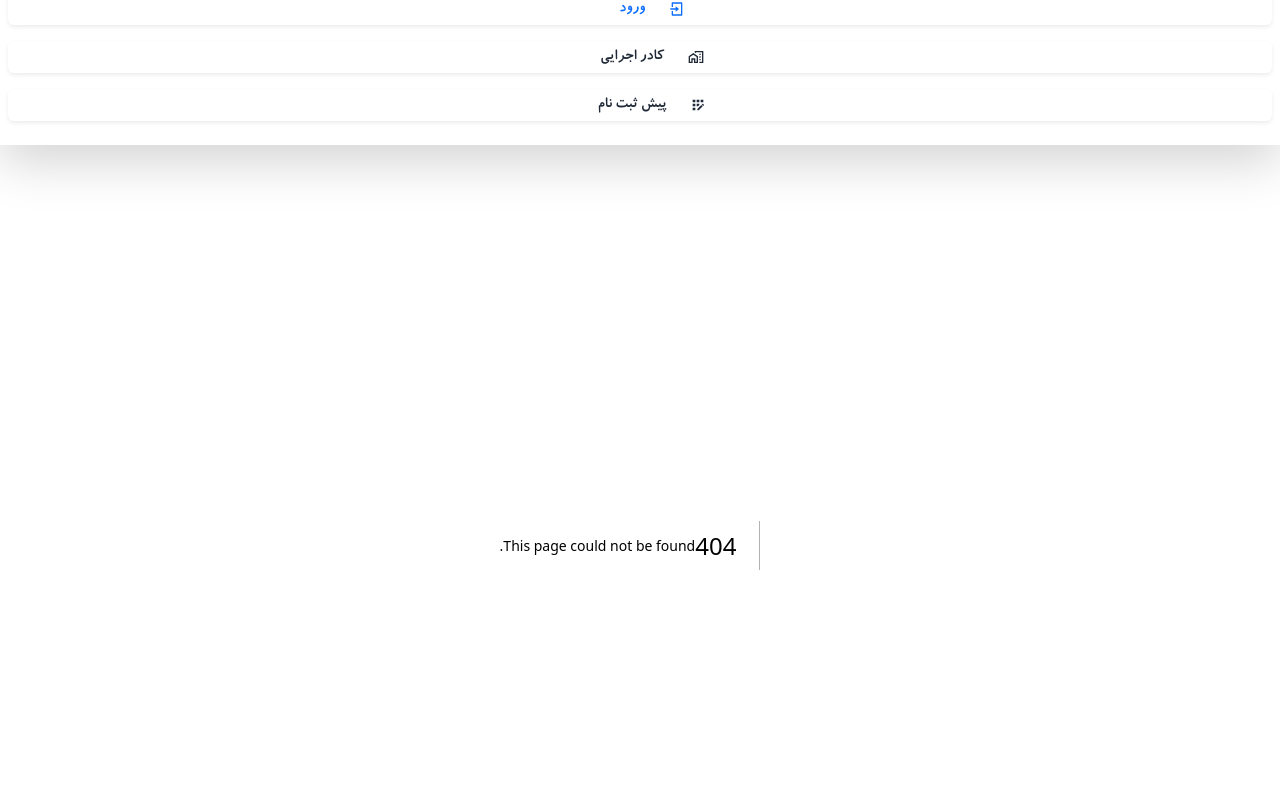
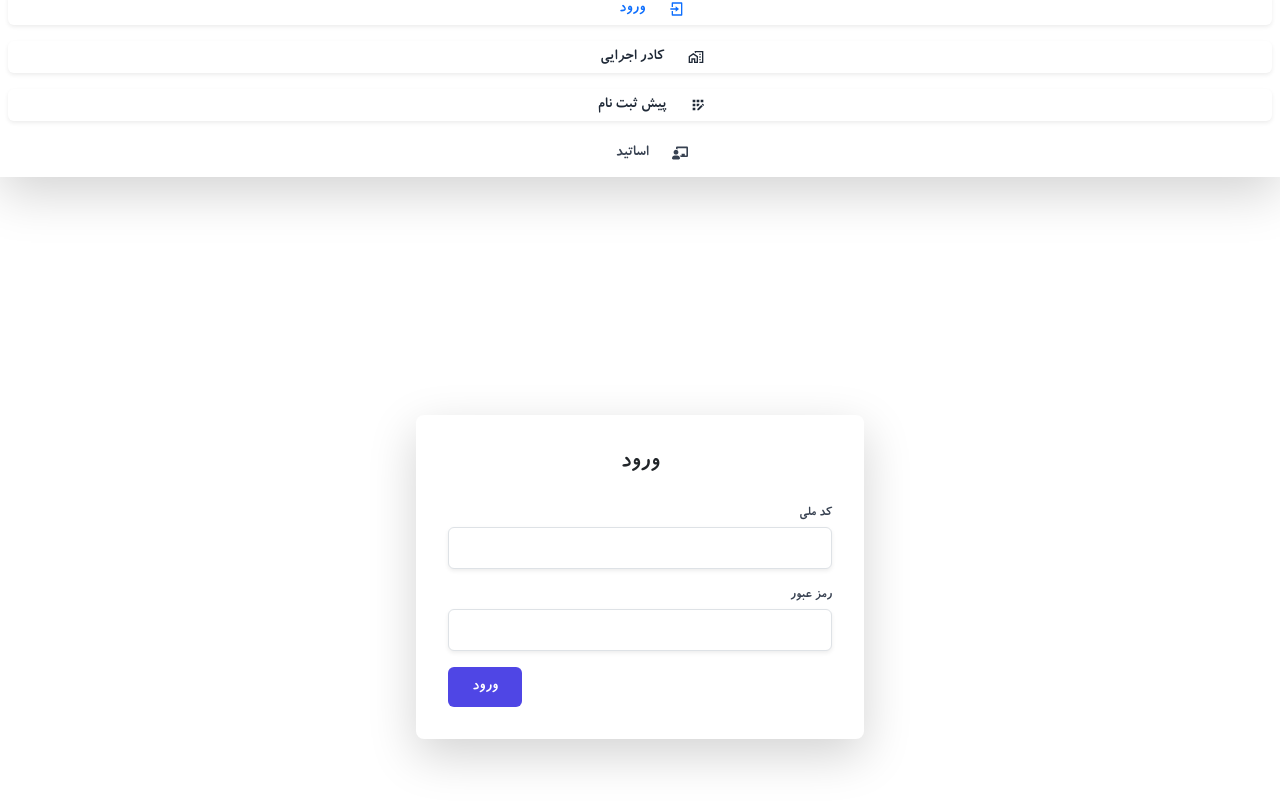
Before and after one commit to arefirasti/School, a Next.js app: page /Login in a window 1280 px wide. Before the commit this address had no page. Shown: the part 639-1440 px from the top of the page. Built offline with nearby package versions, Linux system fonts and the light colour scheme.

Commit message:
Error in Login API

```diff
--- /dev/null
+++ b/API/getRepository.js
@@ -0,0 +1,4 @@
+export const GET = (url) => {
+  const res = fetch(`http://80.75.14.90:9090/${url}`);
+  return res;
+};
--- a/Components/Navigate/Nav.jsx
+++ b/Components/Navigate/Nav.jsx
@@ -1,7 +1,7 @@
 import { NavContext } from "@/Context/Store";
 import Image from "next/image";
 import Link from "next/link";
-import React, { useState, useEffect, useContext } from "react";
+import React, { useEffect, useContext } from "react";
 import Logo from "../../public/cropped-photo_6005693113080860372_y.png";
 import { RiLoginBoxLine } from "react-icons/ri";
 import { MdOutlineMapsHomeWork } from "react-icons/md";
@@ -10,7 +10,7 @@ import { GrScorecard } from "react-icons/gr";
 import { PiHandDepositBold } from "react-icons/pi";
 import { CgProfile } from "react-icons/cg";
 import { useRouter } from "next/router";
-import { Koodak } from "@/pages/_app";
+import { FaChalkboardTeacher } from "react-icons/fa";
 
 const Nav = () => {
   const { isOpen, setIsOpen } = useContext(NavContext);
@@ -93,7 +93,7 @@ const Nav = () => {
               <div className=" flex items-center justify-around gap-4 p-3">
                 <div>
                   <Link
-                    href={""}
+                    href={"./Login"}
                     className="flex items-center justify-center text-gray-100 text-decoration-none bg-gray-700 hover:bg-slate-400 hover:text-gray-700 p-1 rounded-md "
                   >
                     <RiLoginBoxLine />
@@ -115,6 +115,14 @@ const Nav = () => {
                   >
                     <MdOutlineMapsHomeWork />
                     <span className=" mx-4">کادر اجرایی </span>
+                  </Link>
+
+                  <Link
+                    href={""}
+                    className="flex items-center justify-center text-gray-700 text-decoration-none bg-gray-200 hover:bg-slate-100 p-1 rounded-md"
+                  >
+                    <FaChalkboardTeacher />
+                    <span className="mx-4"> اساتید </span>
                   </Link>
                 </div>
               </div>
@@ -176,7 +184,7 @@ const Nav = () => {
           ) : (
             <div className=" flex flex-col p-2">
               <Link
-                href={""}
+                href={"./Login"}
                 className="my-3 flex items-center justify-center text-gray-100 text-decoration-none shadow-sm bg-gray-700 p-1 rounded-md"
               >
                 <RiLoginBoxLine />
@@ -196,6 +204,13 @@ const Nav = () => {
                 <MdOutlineAppRegistration />
                 <span className="mx-4">پیش ثبت نام</span>
               </Link>
+              <Link
+                href={""}
+                className="flex items-center justify-center text-gray-700 text-decoration-none bg-gray-200 hover:bg-slate-100 p-1 rounded-md"
+              >
+                <FaChalkboardTeacher />
+                <span className="mx-4"> اساتید </span>
+              </Link>
             </div>
           )}
         </div>
--- a/package.json
+++ b/package.json
@@ -11,6 +11,7 @@
   "dependencies": {
     "bootstrap": "^5.3.3",
     "formik": "^2.4.6",
+    "js-cookie": "^3.0.5",
     "next": "15.1.6",
     "react": "^19.0.0",
     "react-bootstrap": "^2.10.9",
--- /dev/null
+++ b/pages/Login/index.jsx
@@ -0,0 +1,106 @@
+import React, { useState } from "react";
+import { Formik, Form, Field, ErrorMessage } from "formik";
+import * as Yup from "yup";
+import { BeatLoader, ClipLoader } from "react-spinners";
+
+const LoginForm = () => {
+  const [isSubmitting, setIsSubmitting] = useState(false);
+  const formFields = {
+    username: "",
+    password: "",
+  };
+  const validationSchema = Yup.object().shape({
+    username: Yup.string().required("کد ملی خود را وارد کنید "),
+    password: Yup.string().required("رمز عبور الزامی است"),
+  });
+
+  const handleSubmit = (value) => {
+    setIsSubmitting(true);
+    console.log("Stars Submit");
+    POST("order/register/", value)
+      .then((response) => {
+        console.log("we in the process");
+        if (!response.ok) {
+          throw new Error("مشکلی در سرور رخ داده است");
+        }
+        return response.json();
+      })
+      .then(() => {
+        console.log("Everything is correct.");
+      })
+      .catch((error) => {
+        console.log("Error is :" + error.message);
+      });
+    console.log("End of Submit");
+    setIsSubmitting(false);
+  };
+
+  return (
+    <div className="min-h-screen  flex items-center justify-center p-4">
+      <div className="bg-white p-8 rounded-lg shadow-lg w-full max-w-md">
+        <h1 className="text-2xl font-bold mb-6 text-center">ورود </h1>
+        <Formik
+          initialValues={formFields}
+          validationSchema={validationSchema}
+          onSubmit={handleSubmit}
+        >
+          {() => (
+            <Form className="space-y-4">
+              <div>
+                <label
+                  htmlFor="username"
+                  className="block text-sm font-medium text-gray-700"
+                >
+                  کد ملی
+                </label>
+                <Field
+                  name="username"
+                  type="text"
+                  className="mt-1 block w-full px-3 py-2 border border-gray-300 rounded-md shadow-sm focus:outline-none focus:ring-indigo-500 focus:border-indigo-500"
+                />
+                <ErrorMessage
+                  name="username"
+                  component="div"
+                  className="text-red-500 text-sm mt-1"
+                />
+              </div>
+              <div>
+                <label
+                  htmlFor="password"
+                  className="block text-sm font-medium text-gray-700"
+                >
+                  رمز عبور
+                </label>
+                <Field
+                  name="password"
+                  type="password"
+                  className="mt-1 block w-full px-3 py-2 border border-gray-300 rounded-md shadow-sm focus:outline-none focus:ring-indigo-500 focus:border-indigo-500"
+                />
+                <ErrorMessage
+                  name="password"
+                  component="div"
+                  className="text-red-500 text-sm mt-1"
+                />
+              </div>
+              <div className="flex justify-end">
+                <button
+                  type="submit"
+                  disabled={isSubmitting}
+                  className="bg-indigo-600 text-white px-4 py-2 rounded-md hover:bg-indigo-700 flex items-center justify-center"
+                >
+                  {isSubmitting ? (
+                    <BeatLoader color="#ffffff" size={9} />
+                  ) : (
+                    "ورود"
+                  )}
+                </button>
+              </div>
+            </Form>
+          )}
+        </Formik>
+      </div>
+    </div>
+  );
+};
+
+export default LoginForm;
--- a/pages/Order/index.jsx
+++ b/pages/Order/index.jsx
@@ -1,8 +1,8 @@
 import { POST } from "@/API/postRepository";
 import { ErrorMessage, Field, Form, Formik } from "formik";
 import React, { useState } from "react";
-import { Toast, ToastBody, ToastContainer, ToastHeader } from "react-bootstrap";
-import { ClipLoader } from "react-spinners";
+import { Toast, ToastBody, ToastContainer } from "react-bootstrap";
+import { BeatLoader } from "react-spinners";
 import * as Yup from "yup";
 
 const index = () => {
@@ -341,7 +341,7 @@ const index = () => {
                   className="bg-indigo-600 text-white px-4 py-2 rounded-md hover:bg-indigo-700"
                 >
                   {spinner ? (
-                    <ClipLoader color="#ffffff" size={20} /> // نمایش اسپینر
+                    <BeatLoader color="#ffffff" size={9} />
                   ) : (
                     "ثبت نام"
                   )}
--- a/pages/info/index.jsx
+++ /dev/null
@@ -1,7 +0,0 @@
-import React from "react";
-
-const index = () => {
-  return <div>index</div>;
-};
-
-export default index;
--- a/pages/info/info.jsx
+++ /dev/null
@@ -1,7 +0,0 @@
-import React from "react";
-
-const info = () => {
-  return <div>info</div>;
-};
-
-export default info;
```
Also changed, not shown: 1 other file (tests, documents, lock files or other folders).
